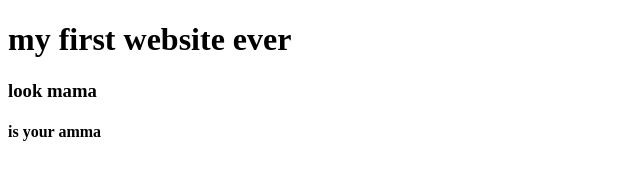
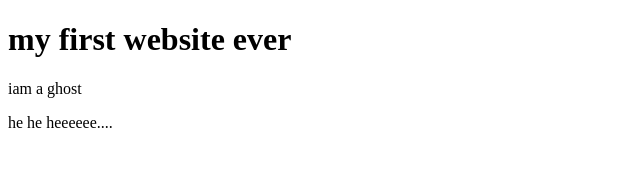
Before and after one commit to ssiiaamm/my-first-website, a plain HTML site: page index.html in a window 1280 px wide. Shown: the whole page, without its empty margins (0-640 px from the left). Drawn offline with Linux system fonts and the light colour scheme.

Commit message:
ghost hunting

```diff
--- a/index.html
+++ b/index.html
@@ -8,7 +8,7 @@
 </head>
 <body>
     <h1>my first website ever</h1>
-    <h3>look mama</h3>
-    <h4>is your amma</h4>
+    <p> iam a ghost</p>
+    <p>he he heeeeee....</p>
 </body>
 </html>
```
